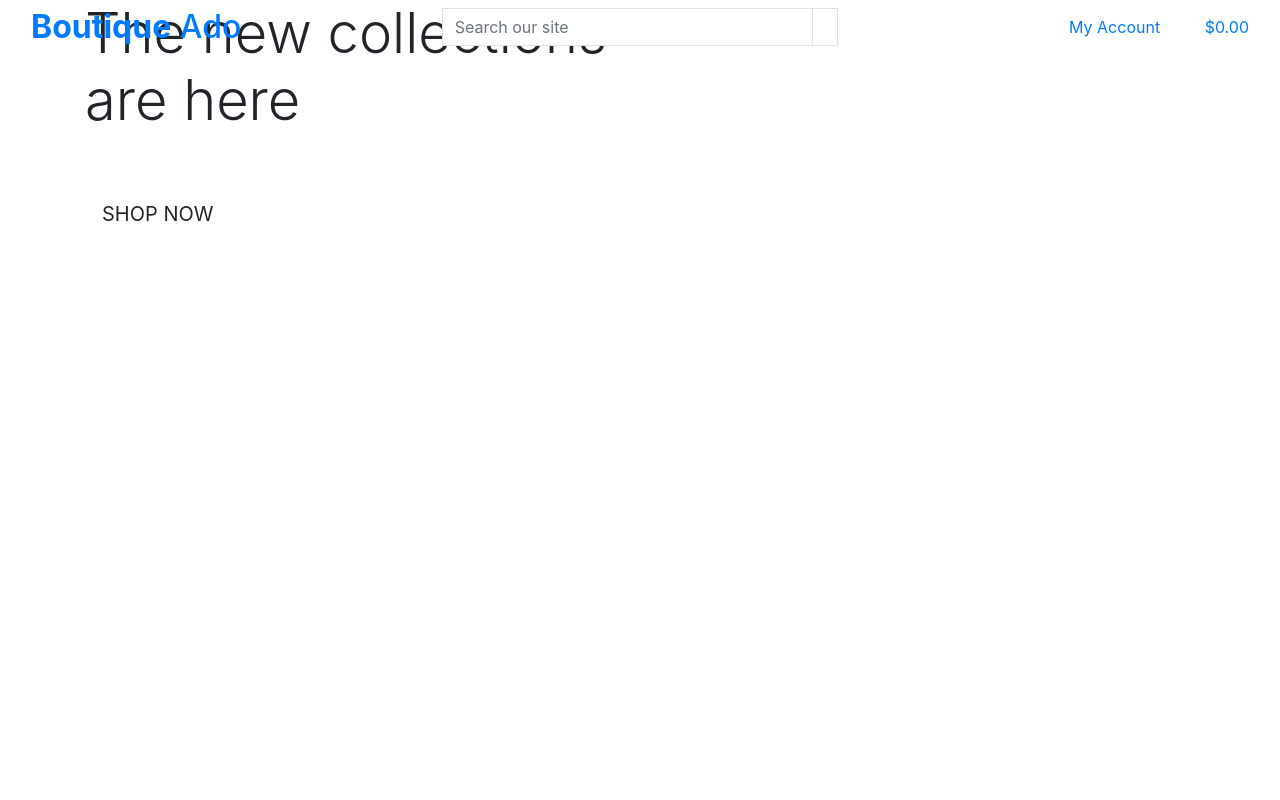
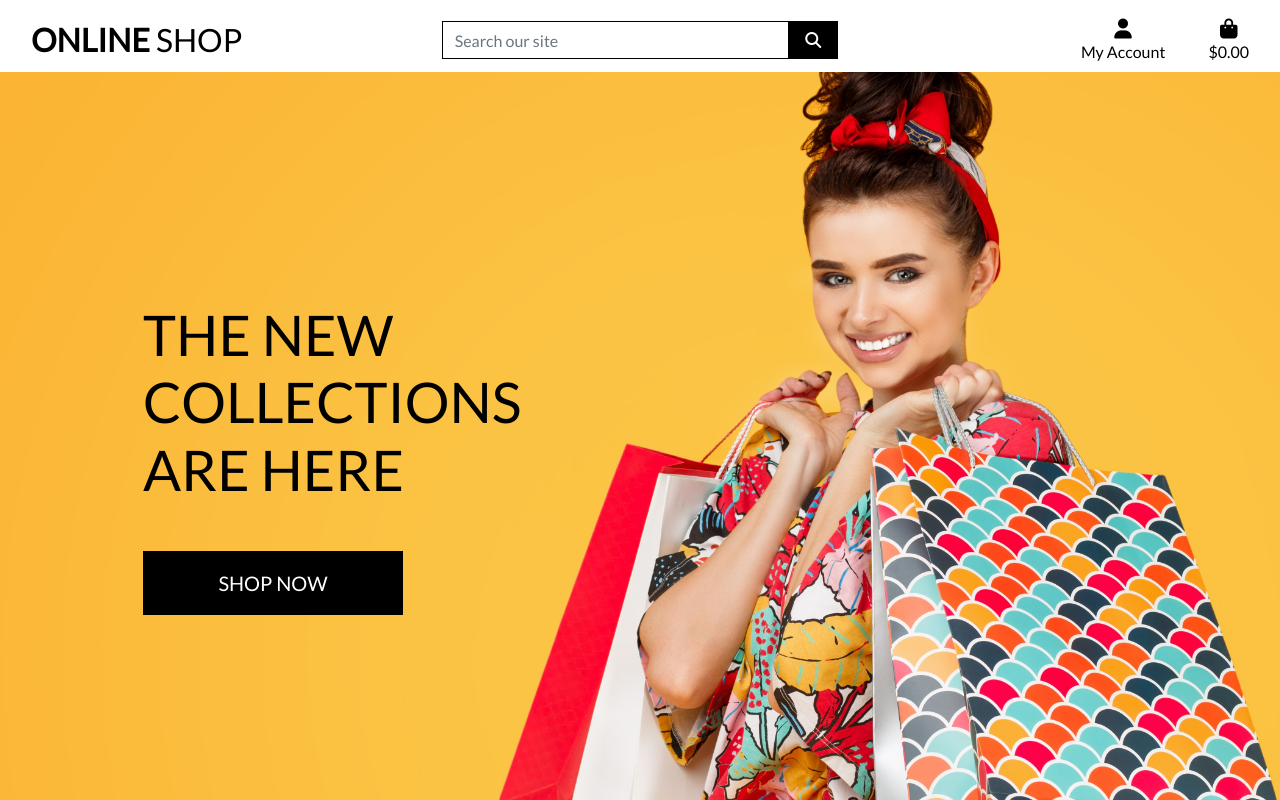
Before and after one commit to iulianpro/online-shop, a Django app: page / in a window 1280 px wide. Run offline with Django 3.2, Linux system fonts and the light colour scheme; some libraries are stand-ins or nearby versions.

Commit message:
completed home page header and css

```diff
--- a/online_shop/settings.py
+++ b/online_shop/settings.py
@@ -146,3 +146,7 @@ USE_TZ = True
 # https://docs.djangoproject.com/en/3.0/howto/static-files/
 
 STATIC_URL = '/static/'
+STATICFILES_DIRS = (os.path.join(BASE_DIR, 'static'),)
+
+MEDIA_URL = '/media/'
+MEDIA_ROOT = os.path.join(BASE_DIR, 'media')
--- a/online_shop/urls.py
+++ b/online_shop/urls.py
@@ -15,9 +15,11 @@ Including another URLconf
 """
 from django.contrib import admin
 from django.urls import path, include
+from django.conf import settings
+from django.conf.urls.static import static
 
 urlpatterns = [
     path('admin/', admin.site.urls),
     path('accounts/', include('allauth.urls')),
     path('', include('home.urls')),
-]
+] + static(settings.MEDIA_URL, document_root=settings.MEDIA_ROOT)
--- /dev/null
+++ b/static/css/base.css
@@ -0,0 +1,78 @@
+html {
+    height: 100%;
+}
+
+body {
+    background: url('/media/homepage_background_cropped.jpg') no-repeat center center fixed;
+    background-size: cover;
+    height: calc(100vh - 164px);
+    color: #555;
+    font-family: 'Lato';
+}
+
+/* from Bulma */
+
+.icon {
+    align-items: center;
+    display: inline-flex;
+    justify-content: center;
+    height: 1.5rem;
+    width: 1.5rem;
+}
+
+.logo-font {
+    text-transform: uppercase;
+}
+
+.main-logo-link {
+    width: fit-content;
+}
+
+.shop-now-button {
+    background: black;
+    color: white;
+    min-width: 260px;
+}
+
+.btn-black {
+    background: black;
+    color: white;
+}
+
+.shop-now-button:hover, .shop-now-button:active, .shop-now-button:focus, .btn-black:hover, .btn-black:active, .btn-black:focus {
+    background: #222;
+    color: white;
+}
+
+.text-black {
+    color: #000 !important;
+}
+
+.border-black {
+    border: 1px solid black !important;
+}
+
+/* -------------------------------- Media Queries */
+
+/* Slightly larger container on xl screens */
+
+@media (min-width: 1200px) {
+    .container {
+        max-width: 80%;
+    }
+}
+
+/* fixed top navbar only on medium and up */
+
+@media (min-width: 992px) {
+    .fixed-top-desktop-only {
+        position: fixed;
+        top: 0;
+        right: 0;
+        left: 0;
+        z-index: 1030;
+    }
+    .header-container {
+        padding-top: 164px;
+    }
+}
--- a/templates/base.html
+++ b/templates/base.html
@@ -15,22 +15,19 @@
 
 
     {% block corecss %}
-    <link rel="stylesheet" href="https://stackpath.bootstrapcdn.com/bootstrap/4.4.1/css/bootstrap.min.css"
-        integrity="sha384-Vkoo8x4CGsO3+Hhxv8T/Q5PaXtkKtu6ug5TOeNV6gBiFeWPGFN9MuhOf23Q9Ifjh" crossorigin="anonymous">
+    <link rel="stylesheet" href="https://stackpath.bootstrapcdn.com/bootstrap/4.4.1/css/bootstrap.min.css">
+    <link rel="stylesheet" href="https://fonts.googleapis.com/css2?family=Lato&display=swap">
+    <link rel="stylesheet" href="{% static 'css/base.css' %}">
     {% endblock %}
 
     {% block extra_css %}
     {% endblock %}
 
     {% block corejs %}
-    <script src="https://code.jquery.com/jquery-3.4.1.slim.min.js"
-        integrity="sha384-J6qa4849blE2+poT4WnyKhv5vZF5SrPo0iEjwBvKU7imGFAV0wwj1yYfoRSJoZ+n"
-        crossorigin="anonymous"></script>
-    <script src="https://cdn.jsdelivr.net/npm/popper.js@1.16.0/dist/umd/popper.min.js"
-        integrity="sha384-Q6E9RHvbIyZFJoft+2mJbHaEWldlvI9IOYy5n3zV9zzTtmI3UksdQRVvoxMfooAo"
-        crossorigin="anonymous"></script>
+    <script src="https://kit.fontawesome.com/15222e2f44.js" crossorigin="anonymous"></script>
+    <script src="https://code.jquery.com/jquery-3.4.1.slim.min.js" crossorigin="anonymous"></script>
+    <script src="https://cdn.jsdelivr.net/npm/popper.js@1.16.0/dist/umd/popper.min.js" crossorigin="anonymous"></script>
     <script src="https://stackpath.bootstrapcdn.com/bootstrap/4.4.1/js/bootstrap.min.js"
-        integrity="sha384-wfSDF2E50Y2D1uUdj0O3uMBJnjuUD4Ih7YwaYd1iqfktj0Uod8GCExl3Og8ifwB6"
         crossorigin="anonymous"></script>
     {% endblock %}
 
@@ -43,11 +40,10 @@
 <body>
 
     <header class="container-fluid fixed-top">
-
-        <div class="row">
+        <div id="topnav" class="row bg-white pt-lg-2 d-none d-lg-flex">
             <div class="col-12 col-lg-4 my-auto py-1 py-lg-0 text-center text-lg-left">
                 <a href="{% url 'home' %}" class="nav-link main-logo-link">
-                    <h2 class="logo-font text-black my-0"><strong>Boutique</strong> Ado</h2>
+                    <h2 class="logo-font text-black my-0"><strong>Online</strong> Shop</h2>
                 </a>
             </div>
             <div class="col-12 col-lg-4 my-auto py-1 py-lg-0">
@@ -106,7 +102,6 @@
                 </ul>
             </div>
         </div>
-
     </header>
 
     {% if messages %}
```
Also changed, not shown: media/homepage_background_cropped.jpg (added).
